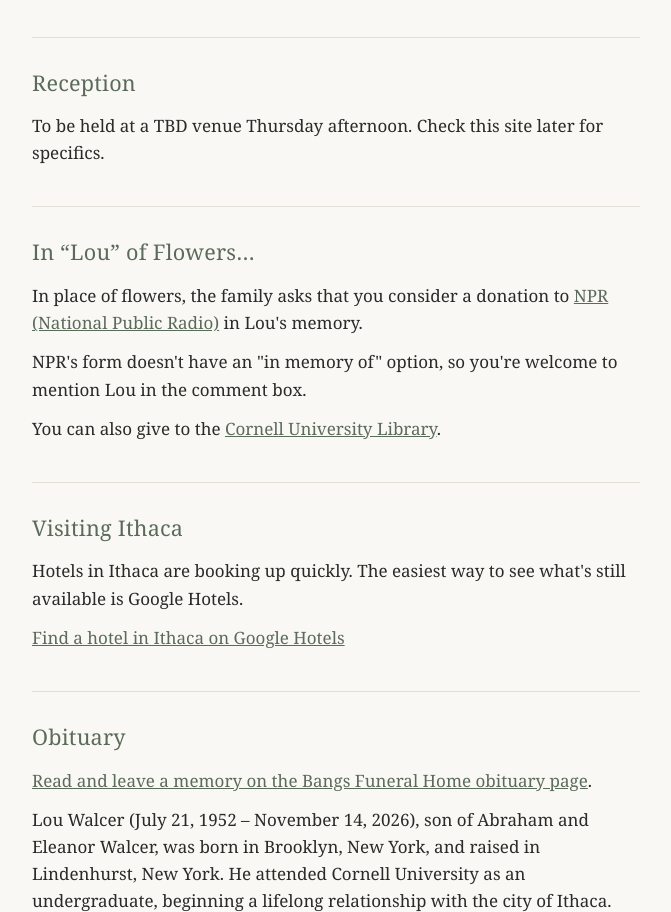
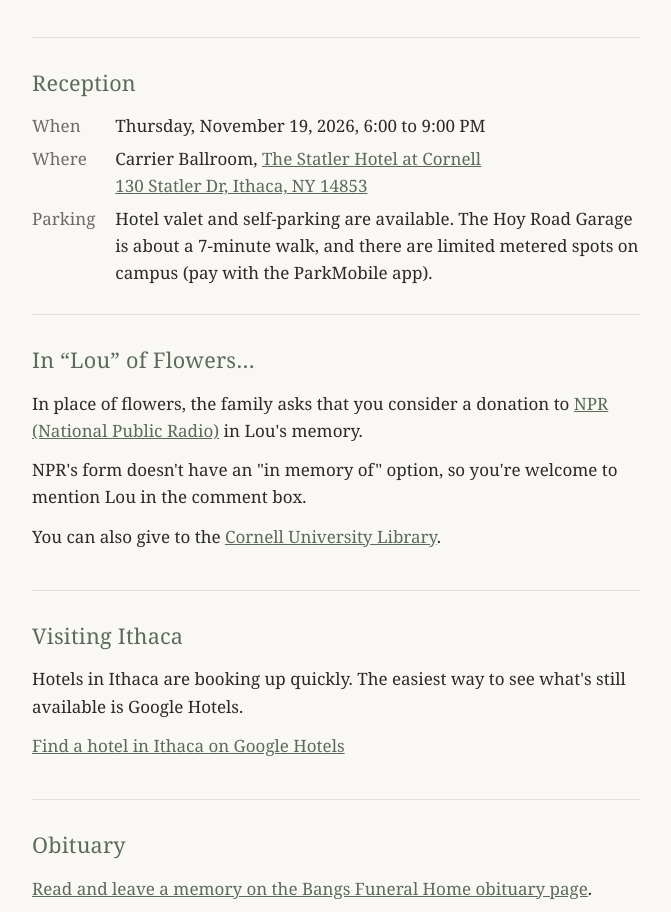
Before and after one commit to Walcer-Family/walcer.family, a plain HTML site: page lou/index.html in a window 1280 px wide. Shown: the part 853-1765 px from the top of the page, without its empty margins (304-975 px from the left). Drawn offline with Linux system fonts and the light colour scheme.

Commit message:
Reception: Carrier Ballroom at the Statler, 6 to 9 PM (#30)
Claude-Session: https://claude.ai/code/session_01DZXvQXdtF3Gp3t24HPJfsB

Co-authored-by: Claude <noreply@anthropic.com>

```diff
--- a/lou/index.html
+++ b/lou/index.html
@@ -82,7 +82,11 @@
   <section id="reception">
     <span id="shiva"></span>
     <h2><a class="anchor" href="#reception" aria-label="Link to this section">#</a>Reception</h2>
-    <p>To be held at a TBD venue Thursday afternoon. Check this site later for specifics.</p>
+    <dl>
+      <dt>When</dt><dd>Thursday, November 19, 2026, 6:00 to 9:00 PM</dd>
+      <dt>Where</dt><dd>Carrier Ballroom, <a href="https://statlerhotel.cornell.edu/">The Statler Hotel at Cornell</a><br><a href="https://www.google.com/maps/search/?api=1&amp;query=130+Statler+Dr%2C+Ithaca%2C+NY+14853">130 Statler Dr, Ithaca, NY 14853</a></dd>
+      <dt>Parking</dt><dd>Hotel valet and self-parking are available. The Hoy Road Garage is about a 7-minute walk, and there are limited metered spots on campus (pay with the ParkMobile app).</dd>
+    </dl>
   </section>
 
   <section id="donations">
```
